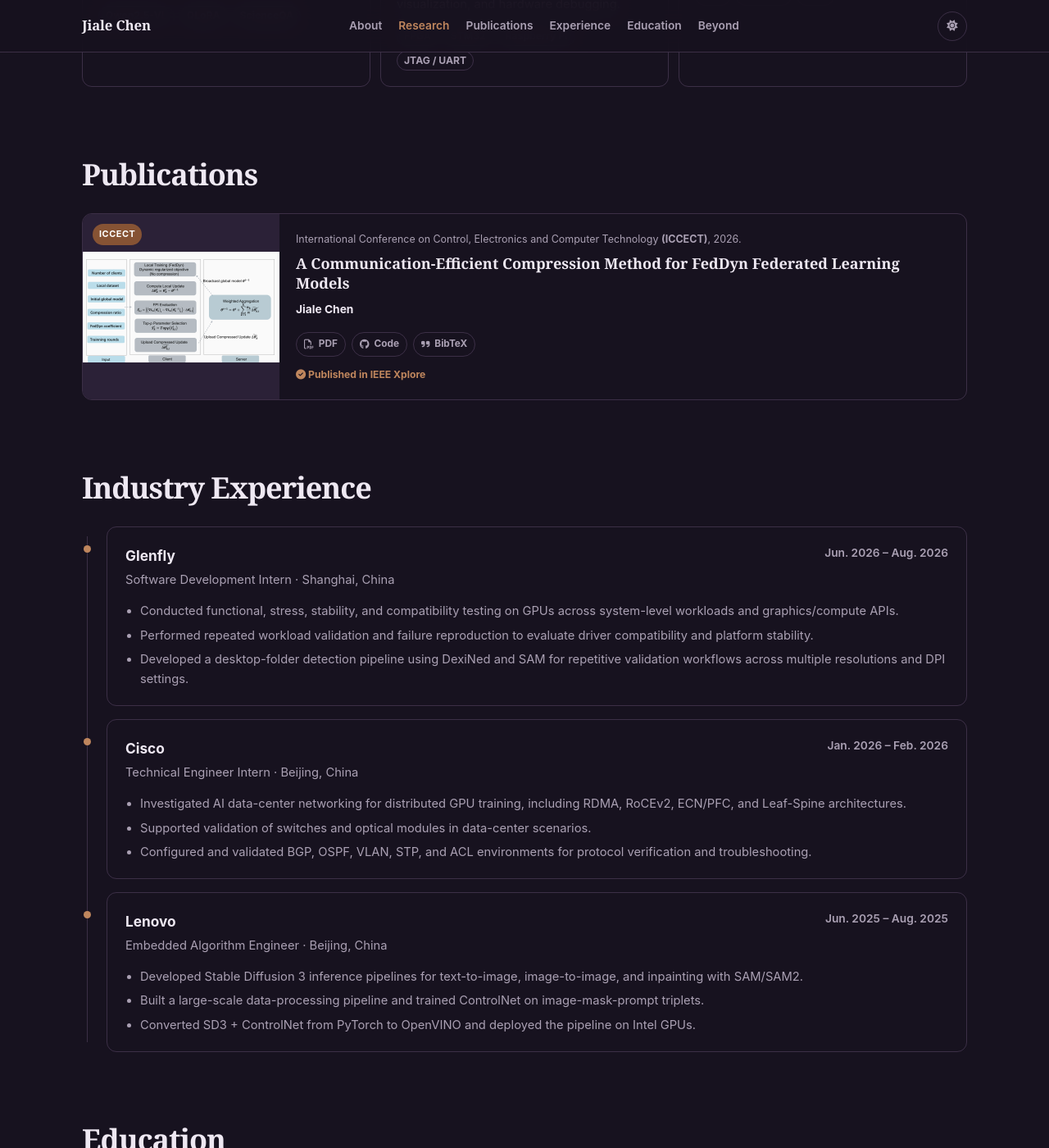
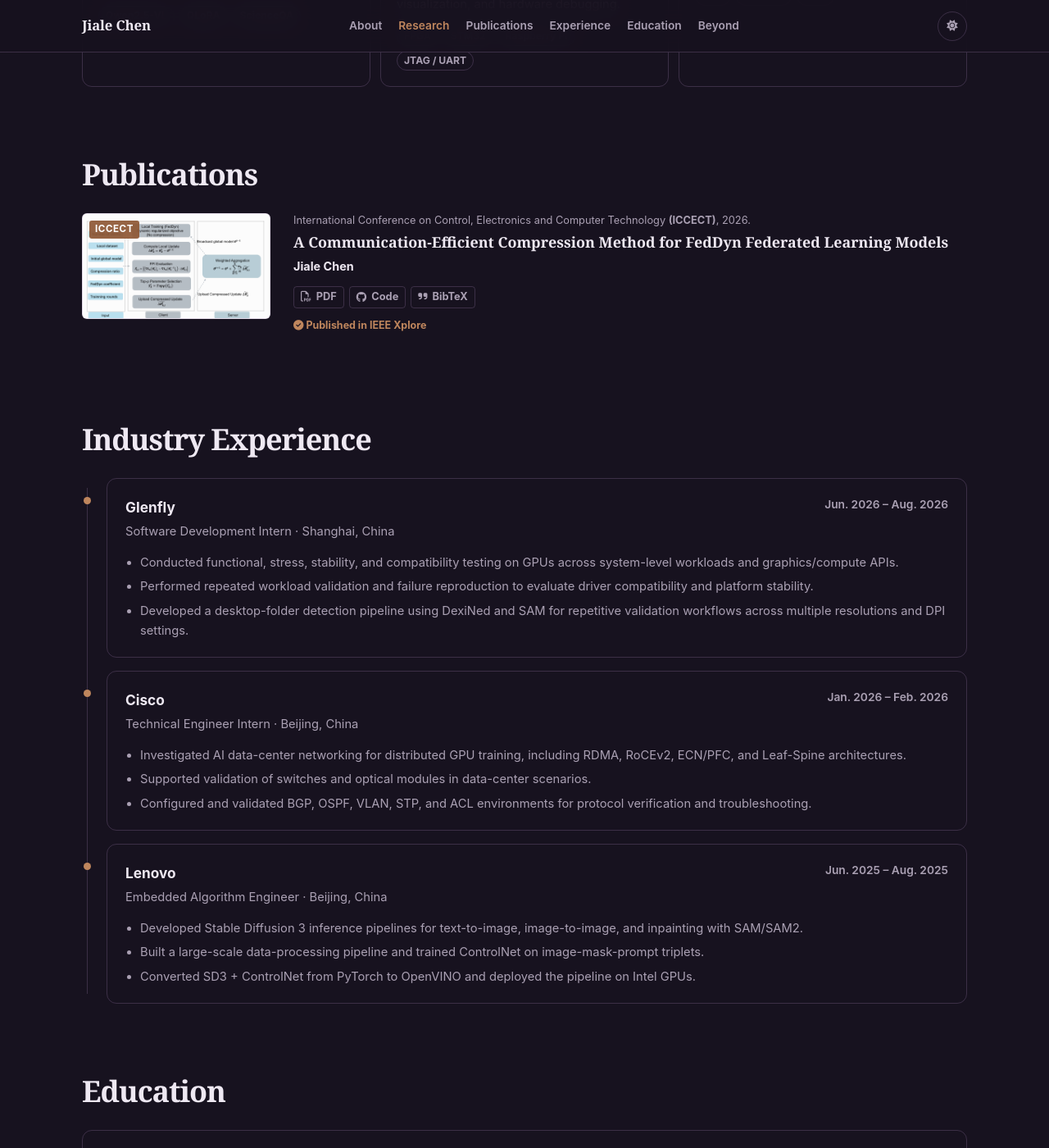
Before and after one commit to Chenjl13/Chenjl13.github.io, a Jekyll site: the page built from index.md, in a window 1280 px wide and 1400 px high, scrolled down 1257 px. Shown: the whole window at 82% size. Built offline with Jekyll 4.4.1, drawn with Linux system fonts in a browser that asks for light colours; nearby versions of some CDN libraries; a style sheet for code colours, icons or effects is not loaded.

```diff
--- a/assets/css/publications.css
+++ b/assets/css/publications.css
@@ -1,62 +1,72 @@
-.publications { display: grid; gap: 12px; }
+.publications { display: grid; gap: 22px; }
 .publication-card {
   display: grid;
-  grid-template-columns: 240px 1fr;
+  grid-template-columns: 230px minmax(0, 1fr);
+  gap: 28px;
+  align-items: start;
+  padding: 0 0 22px;
+}
+.publication-image {
+  position: relative;
+  aspect-ratio: 16 / 9;
   overflow: hidden;
-  border-radius: 12px;
   border: 1px solid var(--border);
-  background: transparent;
-  transition: border-color .18s ease, transform .18s ease;
+  border-radius: 6px;
+  background: #fff;
 }
-.publication-card:hover { transform: translateY(-2px); border-color: var(--accent); }
-.publication-image { position: relative; min-height: 175px; overflow: hidden; background: var(--surface-soft); }
-.publication-image img { width: 100%; height: 100%; object-fit: contain; filter: saturate(.85) contrast(.96); }
+.publication-image img { width: 100%; height: 100%; object-fit: contain; filter: saturate(.92) contrast(.98); }
 .venue-badge {
   position: absolute;
-  left: 12px;
-  top: 12px;
+  left: 8px;
+  top: 8px;
   display: inline-flex;
   align-items: center;
-  min-height: 26px;
-  padding: 0 8px;
-  border-radius: 999px;
+  min-height: 22px;
+  padding: 0 7px;
+  border-radius: 3px;
   color: #fff;
   background: rgba(143,87,53,.92);
   font-weight: 700;
-  font-size: .68rem;
+  font-size: .72rem;
   letter-spacing: .05em;
 }
-.publication-content { padding: 20px; }
-.publication-meta { color: var(--muted); font-size: .78rem; }
+.publication-content { padding: 0; }
+.publication-meta { color: var(--muted); font-size: .8rem; line-height: 1.45; }
 .publication-content h3 {
-  margin: 7px 0 8px;
+  margin: 6px 0 7px;
   font-family: Georgia, "Times New Roman", serif;
-  font-size: 1.13rem;
-  line-height: 1.35;
+  font-size: 1.12rem;
+  line-height: 1.3;
   font-weight: 700;
+}
+.publication-content h3 a {
+  display: -webkit-box;
+  overflow: hidden;
+  -webkit-line-clamp: 2;
+  -webkit-box-orient: vertical;
 }
 .publication-content h3 a { color: var(--text); }
 .publication-content h3 a:hover { color: var(--accent); }
-.publication-authors { color: var(--muted); font-size: .86rem; }
+.publication-authors { color: var(--muted); font-size: .9rem; line-height: 1.55; }
 .publication-authors strong { color: var(--text); }
-.publication-links { display: flex; flex-wrap: wrap; gap: 7px; margin-top: 15px; }
+.publication-links { display: flex; flex-wrap: wrap; gap: 6px; margin-top: 12px; }
 .publication-links a {
   display: inline-flex;
   align-items: center;
   gap: 6px;
-  min-height: 30px;
-  padding: 0 9px;
-  border-radius: 999px;
+  min-height: 27px;
+  padding: 0 8px;
+  border-radius: 4px;
   border: 1px solid var(--border);
   background: transparent;
   color: var(--muted);
-  font-size: .74rem;
+  font-size: .8rem;
   font-weight: 650;
 }
 .publication-links a:hover { border-color: var(--accent); color: var(--accent); }
-.publication-note { margin-top: 12px; color: var(--accent); font-size: .76rem; font-weight: 650; }
+.publication-note { margin-top: 10px; color: var(--accent); font-size: .78rem; font-weight: 650; }
 
 @media (max-width: 720px) {
-  .publication-card { grid-template-columns: 1fr; }
-  .publication-image { min-height: 170px; max-height: 230px; }
+  .publication-card { grid-template-columns: 1fr; gap: 14px; }
+  .publication-image { width: min(100%, 380px); }
 }
```
